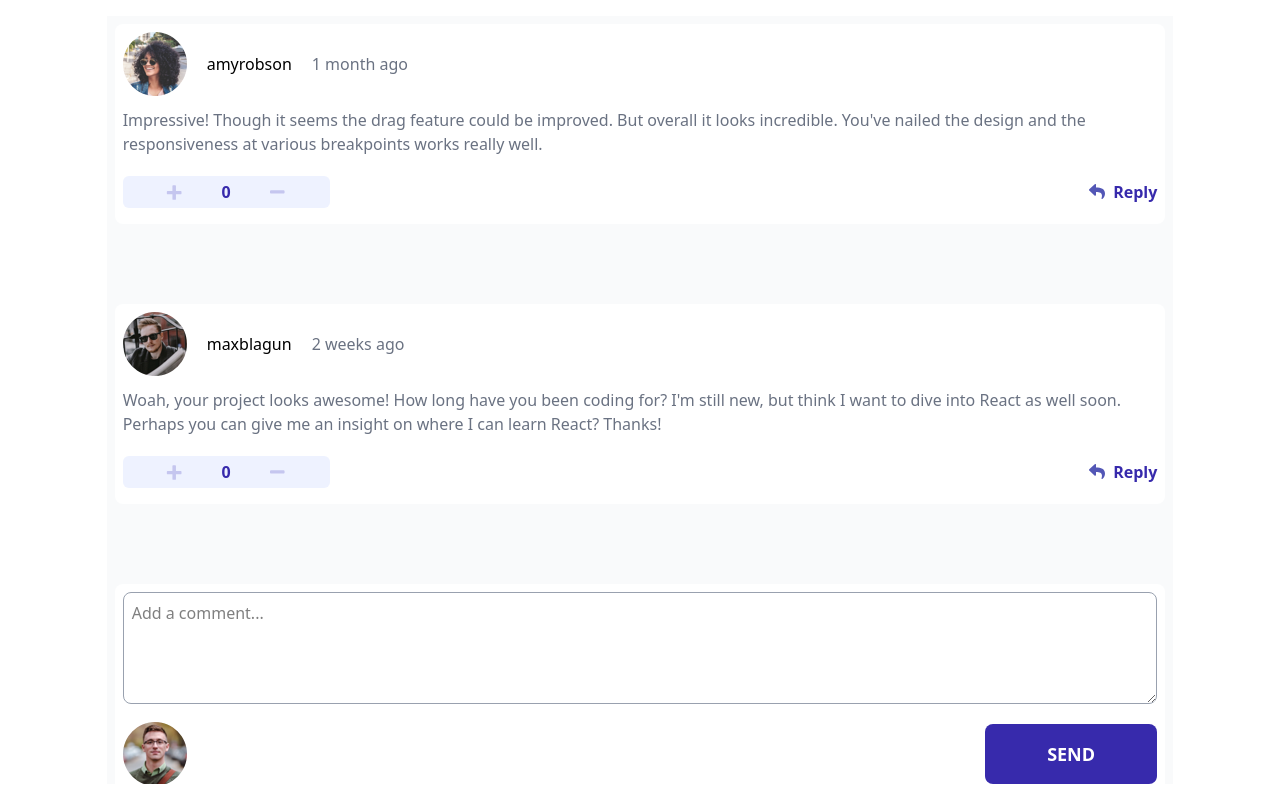
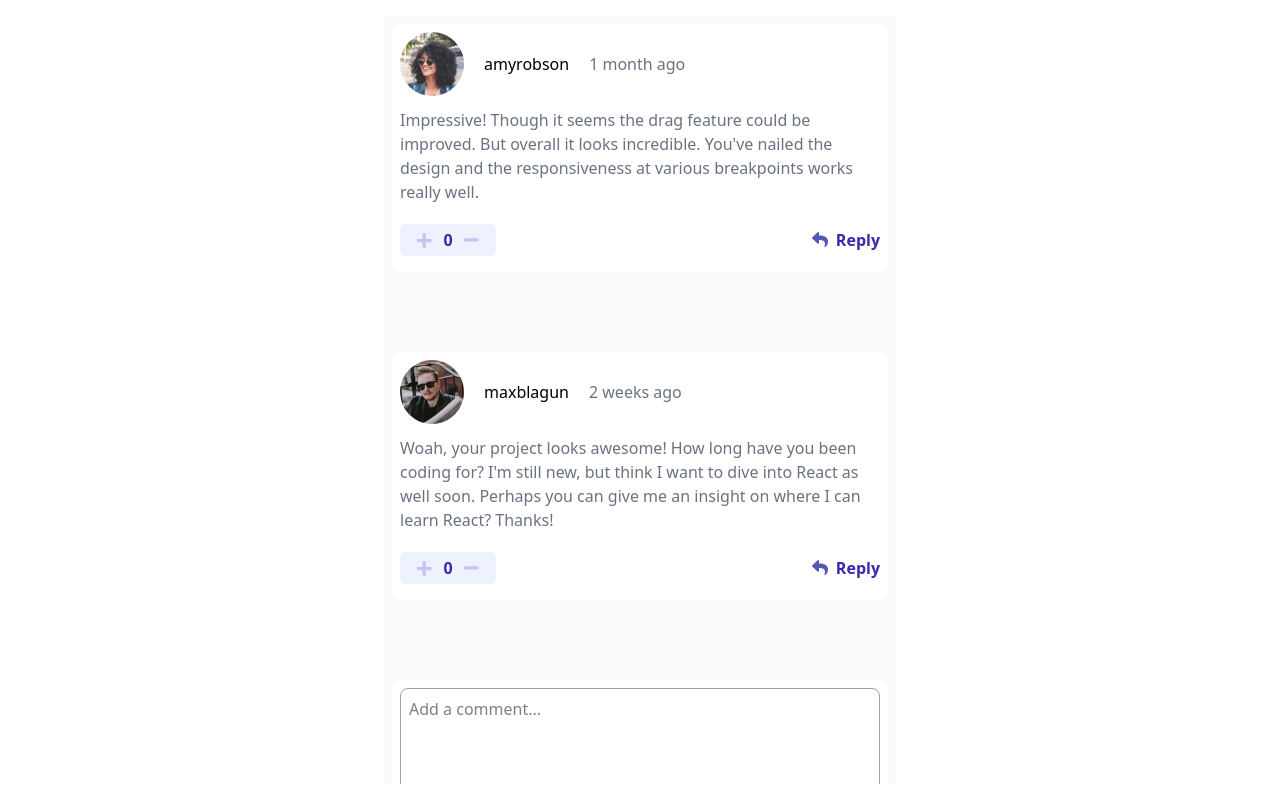
Before and after one commit to anbbel09/interactive-comments-section-main, a website: page index.html in a window 1280 px wide. Drawn offline with Linux system fonts and the light colour scheme.

Commit message:
estilos pc

```diff
--- a/index.html
+++ b/index.html
@@ -12,7 +12,7 @@
 </head>
 <body>
 <main class="h-screen">
-  <section class="h-full relative flex flex-col justify-between md:w-5/6 m-auto md:py-4">
+  <section class="h-full relative flex flex-col justify-between md:w-5/6 m-auto md:py-4 lg:w-2/5">
     <div id="modalContainer" class="hidden h-full">
 
       <div class="absolute inset-0 before:content-[''] before:absolute before:inset-0 before:bg-gray-900 before:opacity-90 before:z-10 flex items-center justify-center">
```
Also changed, not shown: output.css.
